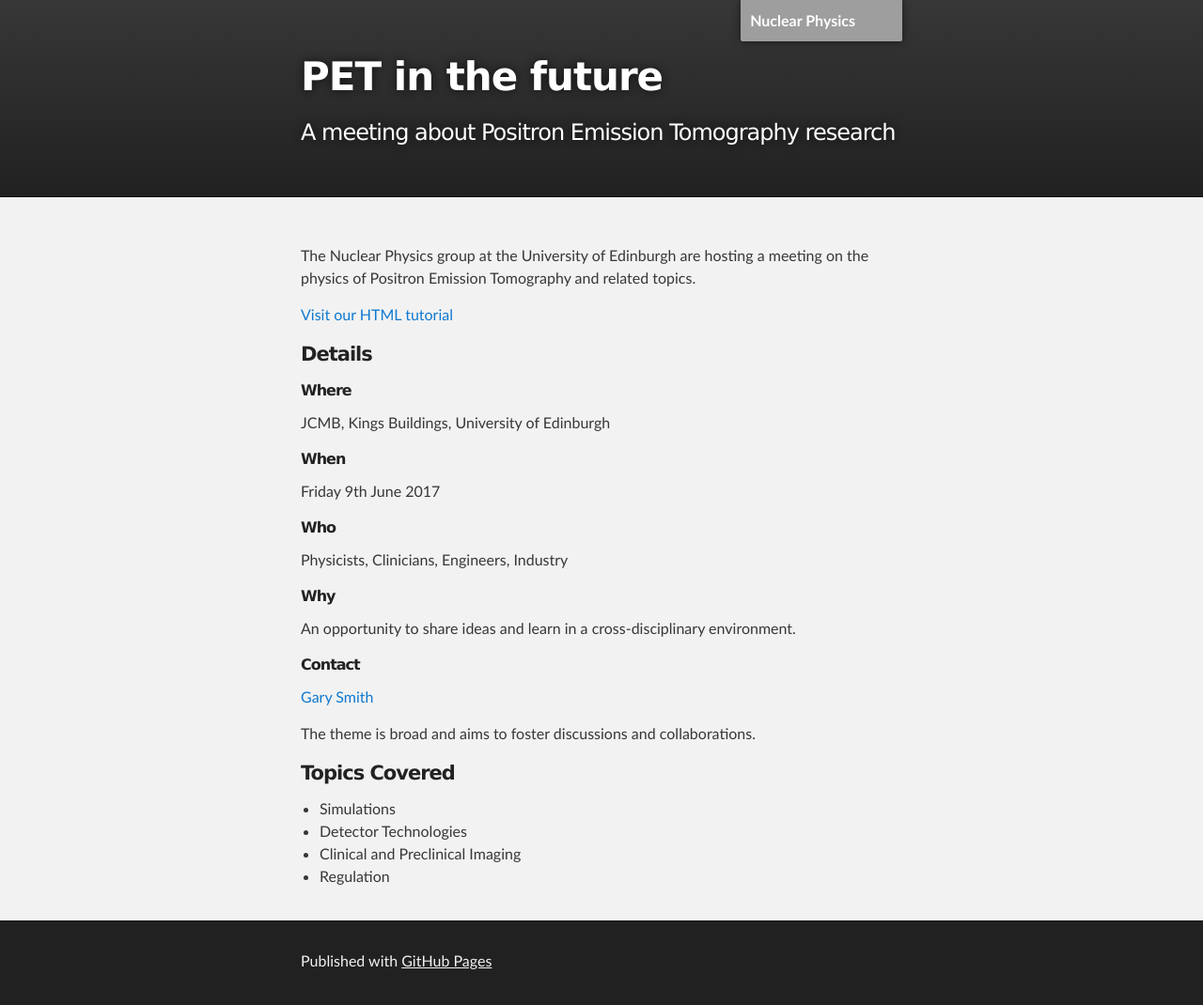
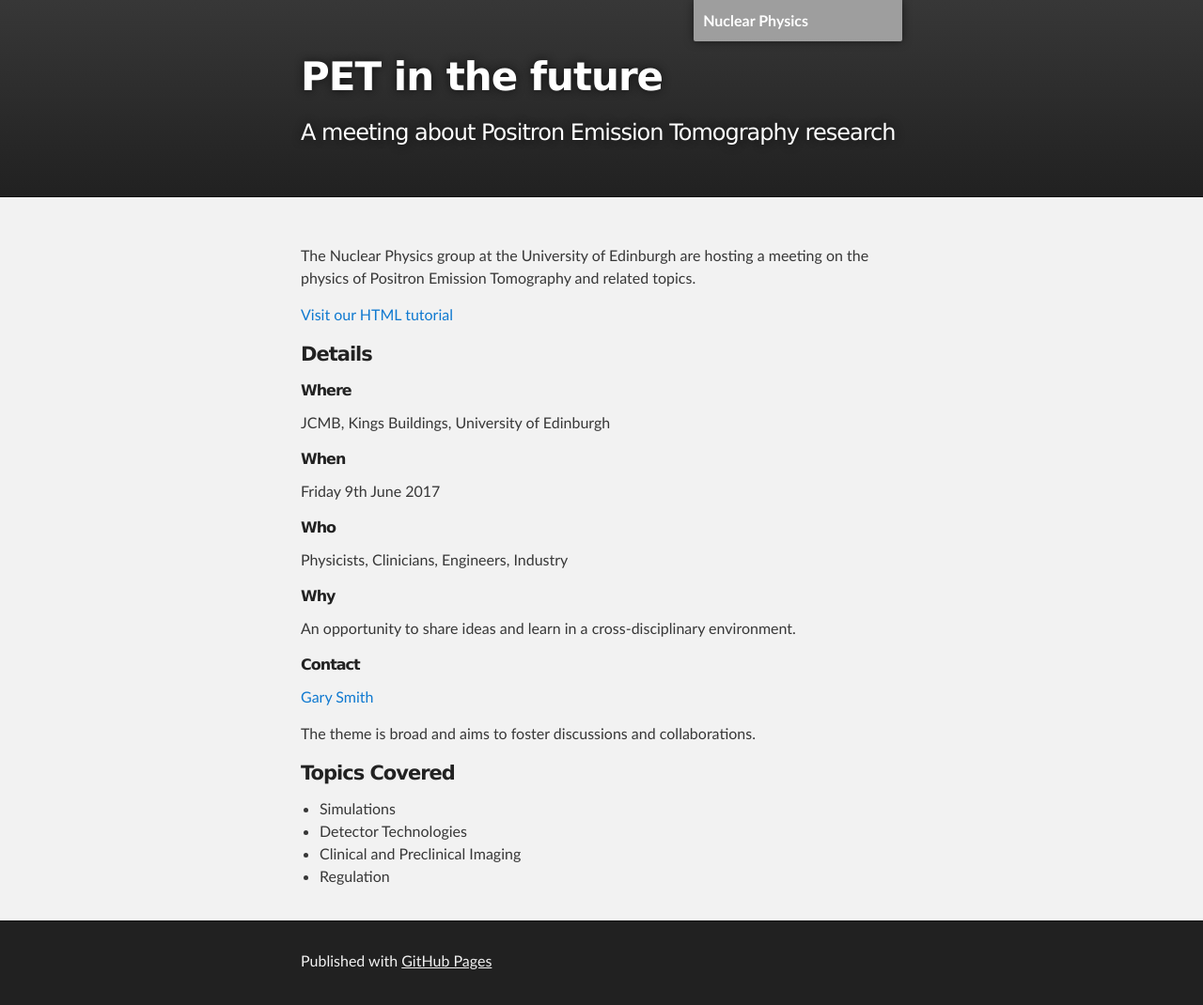
Before and after one commit to gsmith23/gsmith23.github.io, a Jekyll site: the page built from index.md, in a window 1280 px wide. Shown: the whole page at 94% size. Built offline with Jekyll 4.4.1, drawn with Linux system fonts in a browser that asks for light colours; grey boxes are pictures that could not be loaded.

Commit message:
Update jekyll-theme-slate.scss

```diff
--- a/_sass/jekyll-theme-slate.scss
+++ b/_sass/jekyll-theme-slate.scss
@@ -275,7 +275,7 @@ Full-Width Styles
   top:0;
   right: 10px;
   z-index: 10;
-  padding: 10px 50px 10px 10px;
+  padding: 10px 100px 10px 10px;
   color: #fff;
   background: url('../images/UoE-No-background2.png') #0090ff no-repeat 95% 50%;
   font-weight: 700;
```
